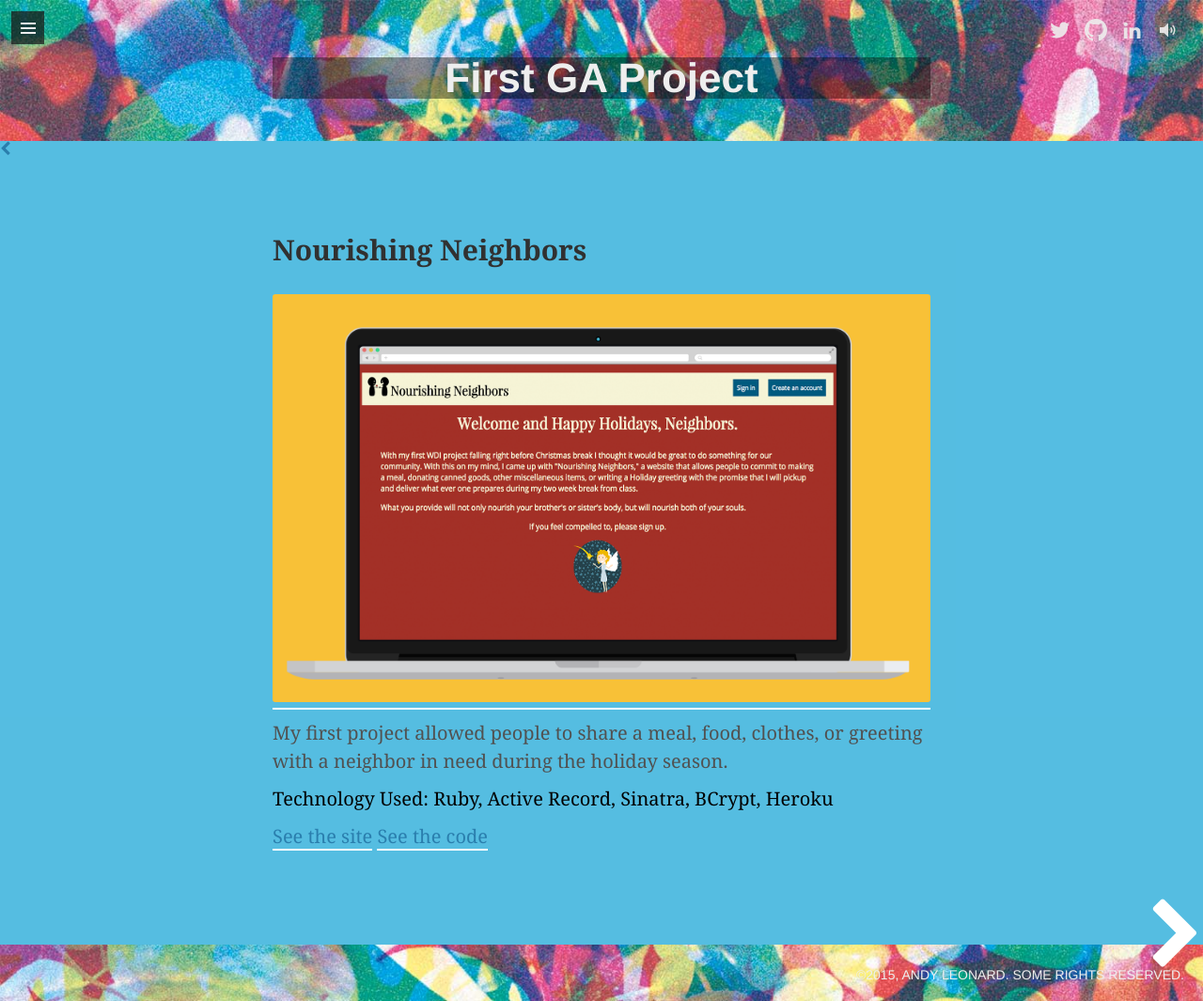
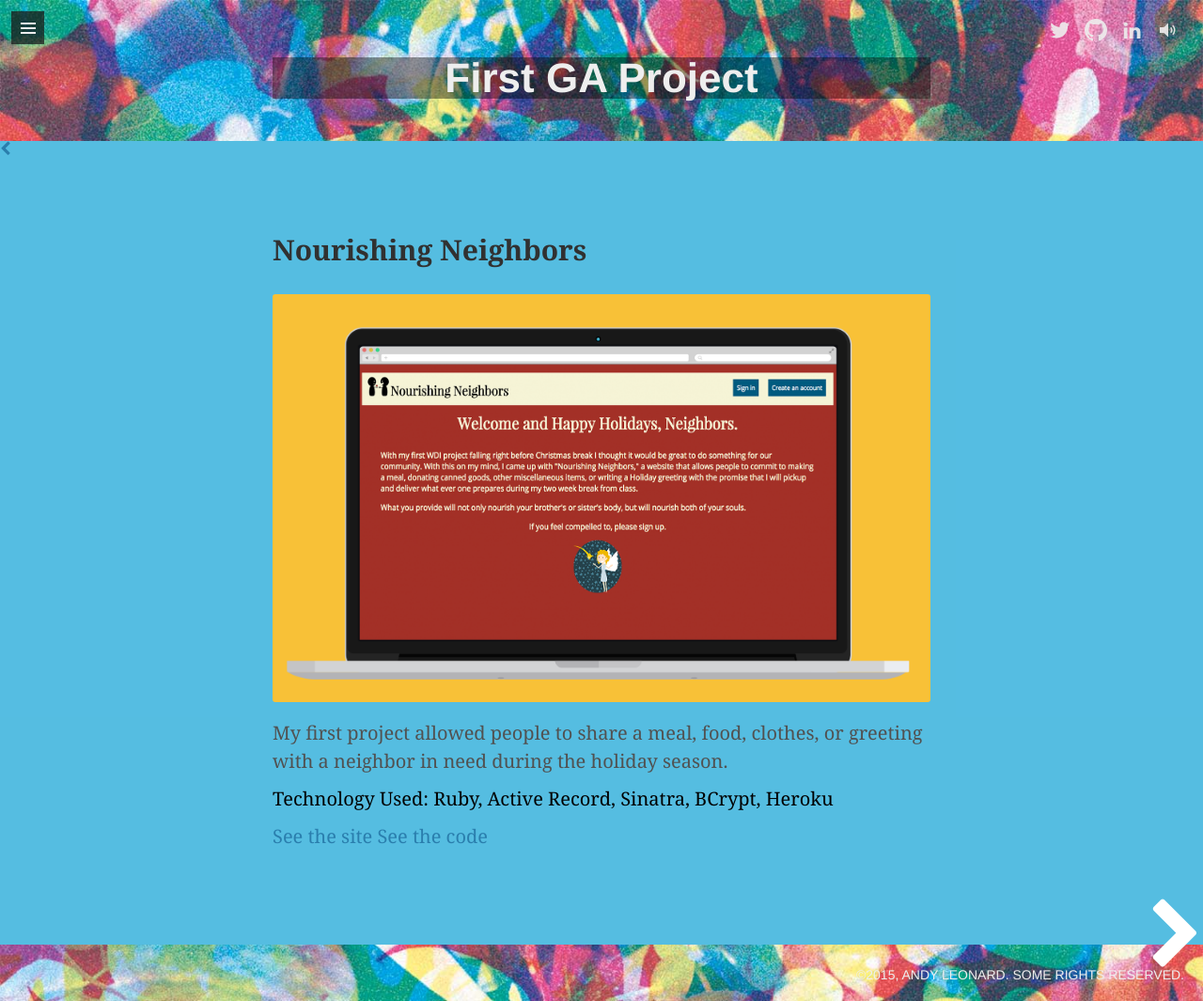
Before and after one commit to ALeonard90/ALeonard90.github.io, a Jekyll site: the page built from nourishing.md, in a window 1280 px wide. Shown: the whole page at 94% size. Built offline with Jekyll 4.4.1, drawn with Linux system fonts in a browser that asks for light colours; nearby versions of some CDN libraries; some web fonts are replaced.

Commit message:
underlining

```diff
--- a/assets/css/default.css
+++ b/assets/css/default.css
@@ -209,13 +209,11 @@ h3 {
 }
 
 #article a {
-	border-bottom: 2px solid #fff;
 	-webkit-transition: 0.5s ease;
 	transition: 0.5s ease;
 }
 
 #article a:hover {
-	border-bottom: 2px solid #2a7ead;
 	-webkit-transition: 0.5s ease;
 	transition: 0.5s ease;
 }
```
